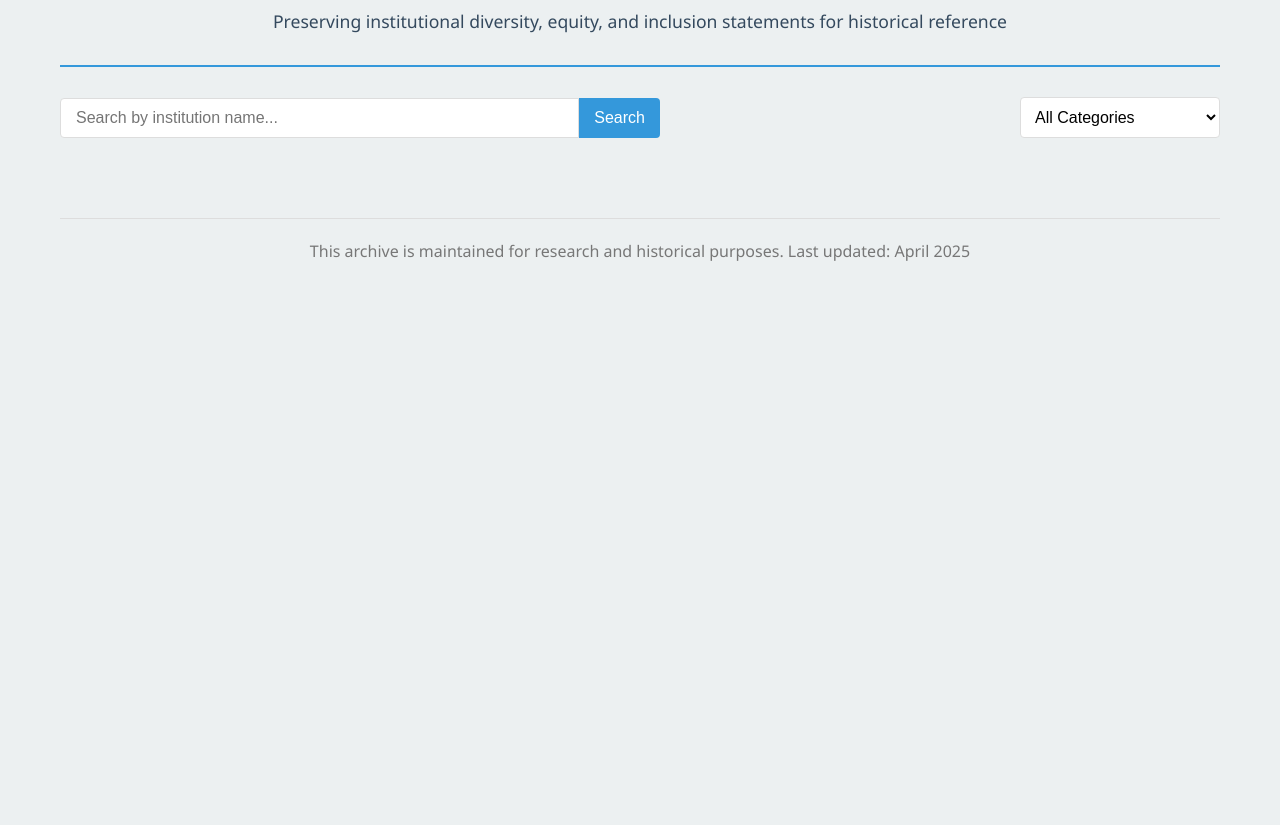
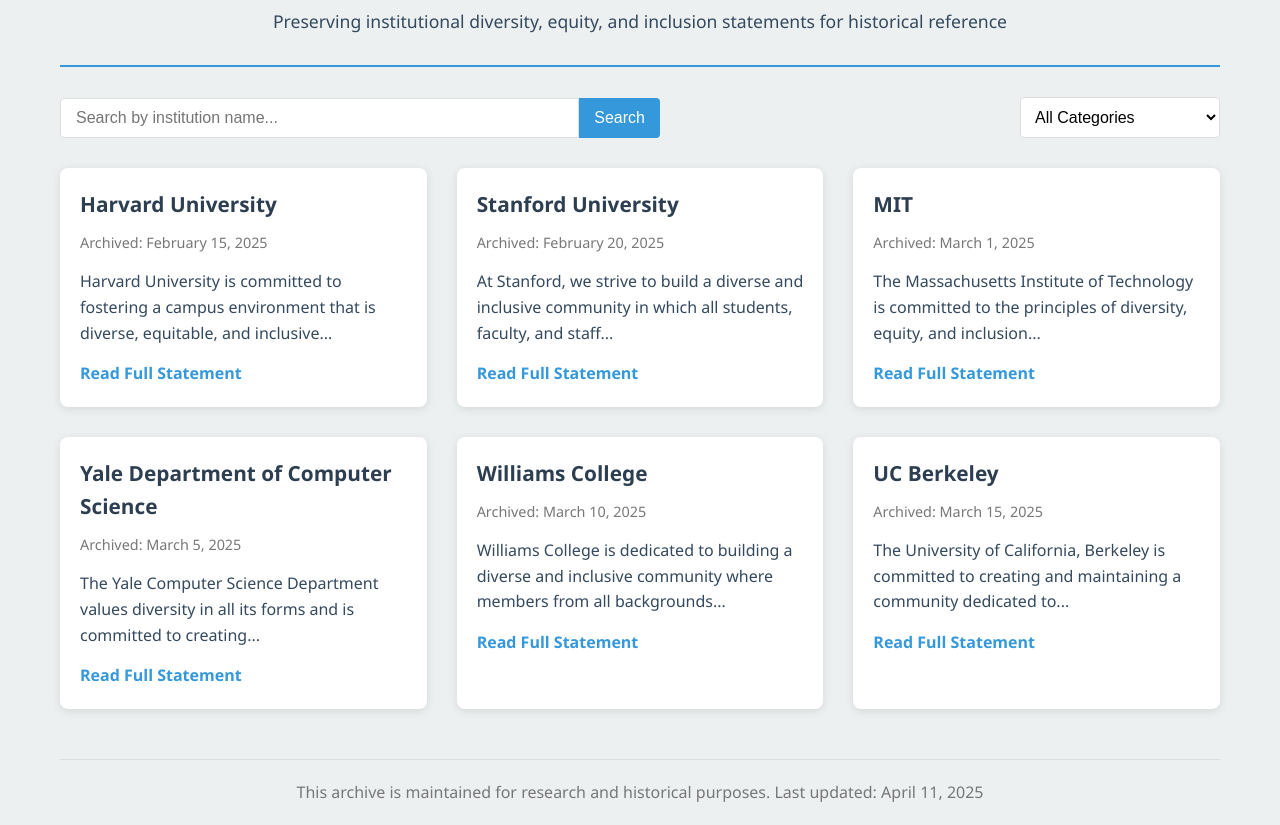
Before and after one commit to Jodo1010/dei_emu_archive, a plain HTML site: page index.html in a window 1280 px wide. Shown: the part 117-942 px from the top of the page. Before the commit the page ends 800 px from the top, so only its background shows below. Drawn offline with Linux system fonts and the light colour scheme.

Commit message:
Update index.html

```diff
--- a/index.html
+++ b/index.html
@@ -6,6 +6,7 @@
     <title>DEI Statement Archive</title>
     <link rel="stylesheet" href="css/styles.css">
     <script src="js/main.js" defer></script>
+    <script src="js/statements.js" defer></script>
 </head>
 <body>
     <header>
```
